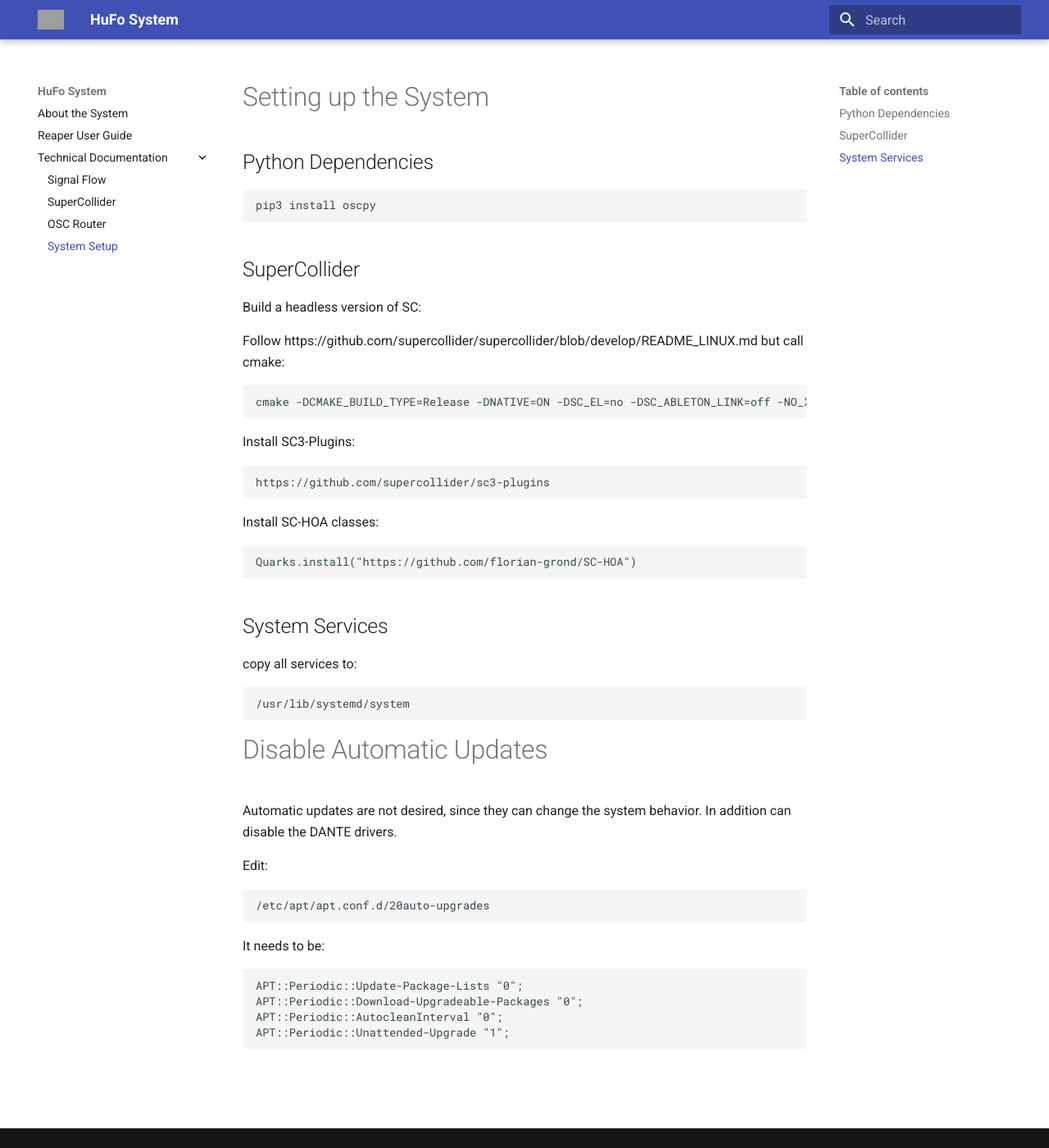
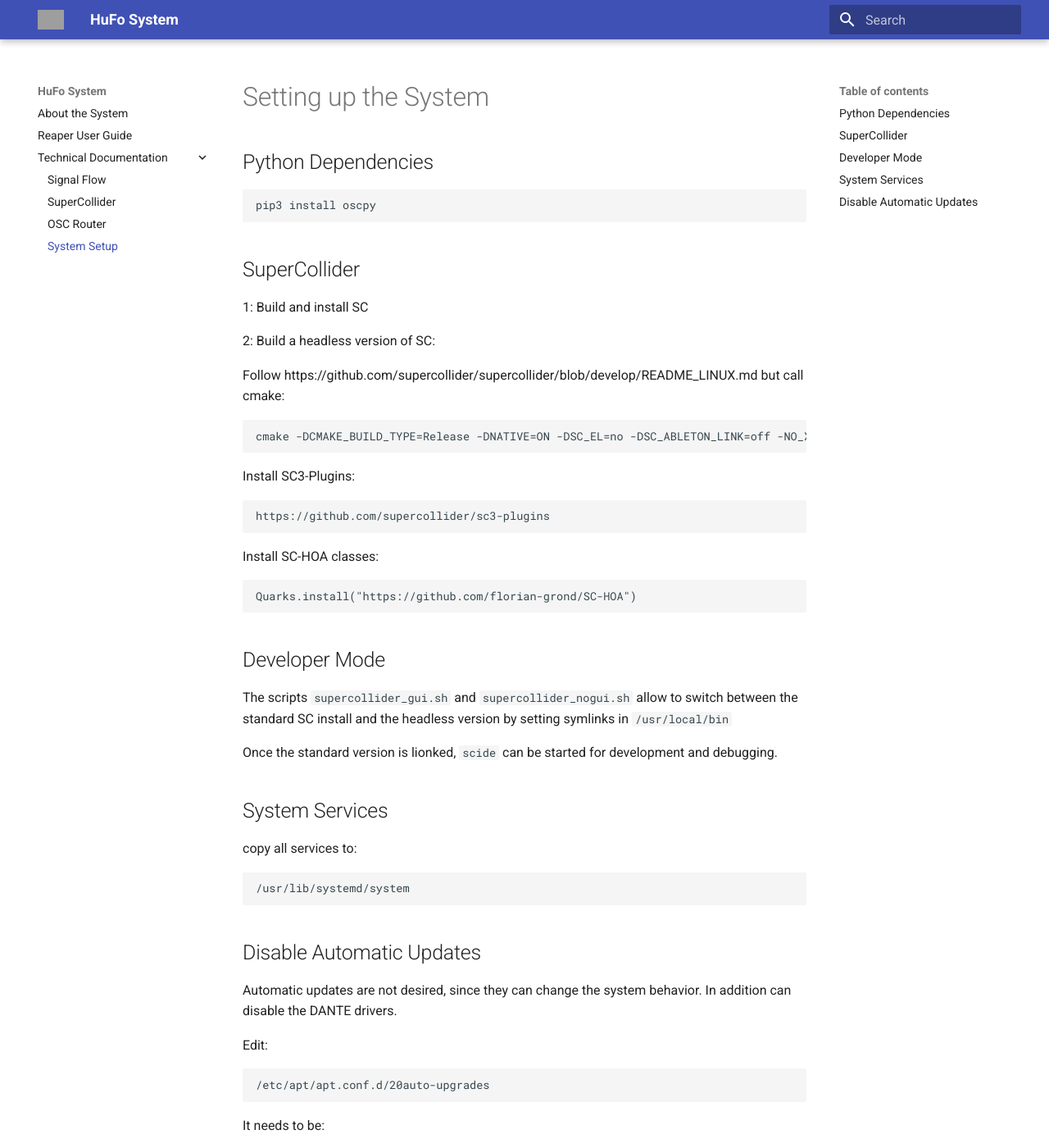
Before and after one commit to anwaldt/seamless, an MkDocs documentation site: the page built from Documentation/docs/system_setup.md, in a window 1280 px wide and 1400 px high. Shown: the whole window at 82% size. Built offline with MkDocs 1.6.1 and Material for MkDocs 9.7.7, drawn with Linux system fonts in a browser that asks for light colours; grey boxes are pictures that could not be loaded.

Commit message:
Documentation!

```diff
--- a/Documentation/docs/system_setup.md
+++ b/Documentation/docs/system_setup.md
@@ -8,7 +8,10 @@
 
 ## SuperCollider
 
-Build a headless version of SC:
+1: Build and install SC
+
+
+2: Build a headless version of SC:
 
 Follow https://github.com/supercollider/supercollider/blob/develop/README_LINUX.md but call cmake:
 
@@ -22,6 +25,15 @@ Install SC-HOA classes:
 
     Quarks.install("https://github.com/florian-grond/SC-HOA")
 
+## Developer Mode
+
+The scripts `supercollider_gui.sh` and `supercollider_nogui.sh`
+allow to switch between the standard SC install
+and the headless version by setting symlinks in `/usr/local/bin`
+
+Once the standard version is lionked, `scide` can be started for
+development and debugging.
+
 ## System Services
 
 copy all services to:
@@ -29,7 +41,7 @@ copy all services to:
     /usr/lib/systemd/system
 
 
-# Disable Automatic Updates
+## Disable Automatic Updates
 
 
 Automatic updates are not desired, since they can change the
```
